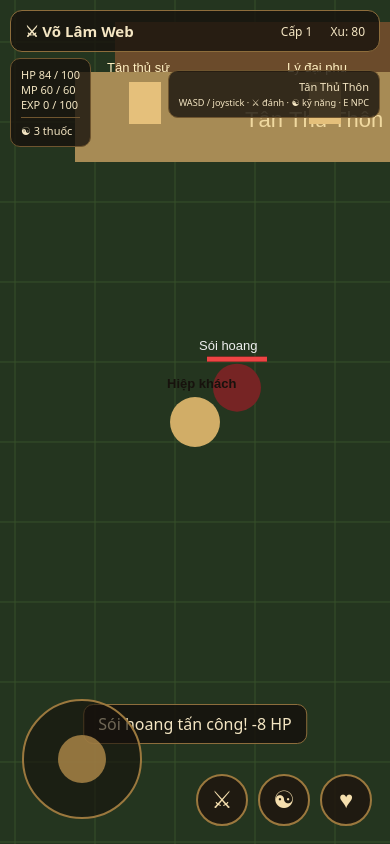
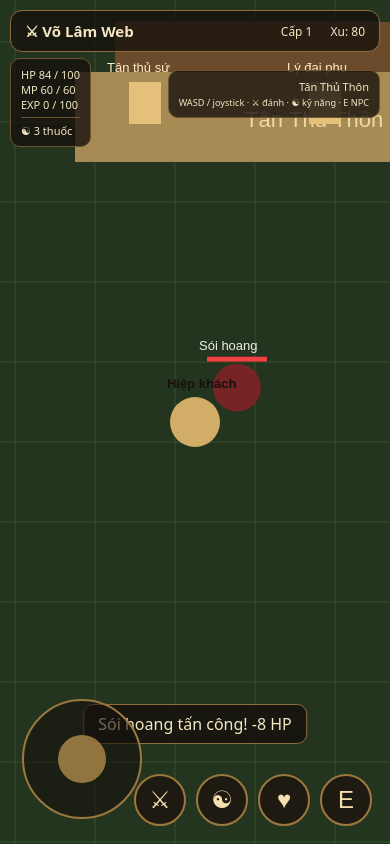
Before and after one commit to khahdihdz/tnm, a website built with Vite: page index.html in a window 390 px wide. Built offline with nearby package versions, Linux system fonts and the light colour scheme.

Commit message:
feat: add mobile npc action

```diff
--- a/index.html
+++ b/index.html
@@ -1 +1 @@
-<!doctype html><html lang="vi"><head><meta charset="UTF-8"><meta name="viewport" content="width=device-width,initial-scale=1,viewport-fit=cover,user-scalable=no"><meta name="theme-color" content="#17120d"><link rel="manifest" href="/tnm/manifest.webmanifest"><title>Võ Lâm Web</title></head><body><div id="app"><canvas id="game"></canvas><div id="hud"></div><div id="touch-ui"><div id="joy"><span></span></div><div class="actions"><button data-action="attack">⚔</button><button data-action="skill">☯</button><button data-action="potion">♥</button></div></div></div><script type="module" src="/src/main.ts"></script><script>if('serviceWorker' in navigator) navigator.serviceWorker.register('/tnm/sw.js').catch(()=>{});</script></body></html>
+<!doctype html><html lang="vi"><head><meta charset="UTF-8"><meta name="viewport" content="width=device-width,initial-scale=1,viewport-fit=cover,user-scalable=no"><meta name="theme-color" content="#17120d"><link rel="manifest" href="/tnm/manifest.webmanifest"><title>Võ Lâm Web Offline</title></head><body><div id="app"><canvas id="game"></canvas><div id="hud"></div><div id="touch-ui"><div id="joy"><span></span></div><div class="actions"><button data-action="attack">⚔</button><button data-action="skill">☯</button><button data-action="potion">♥</button><button data-action="npc">E</button></div></div></div><script type="module" src="/src/main.ts"></script><script>if("serviceWorker"in navigator)navigator.serviceWorker.register("/tnm/sw.js").catch(()=>{});</script></body></html>
```
